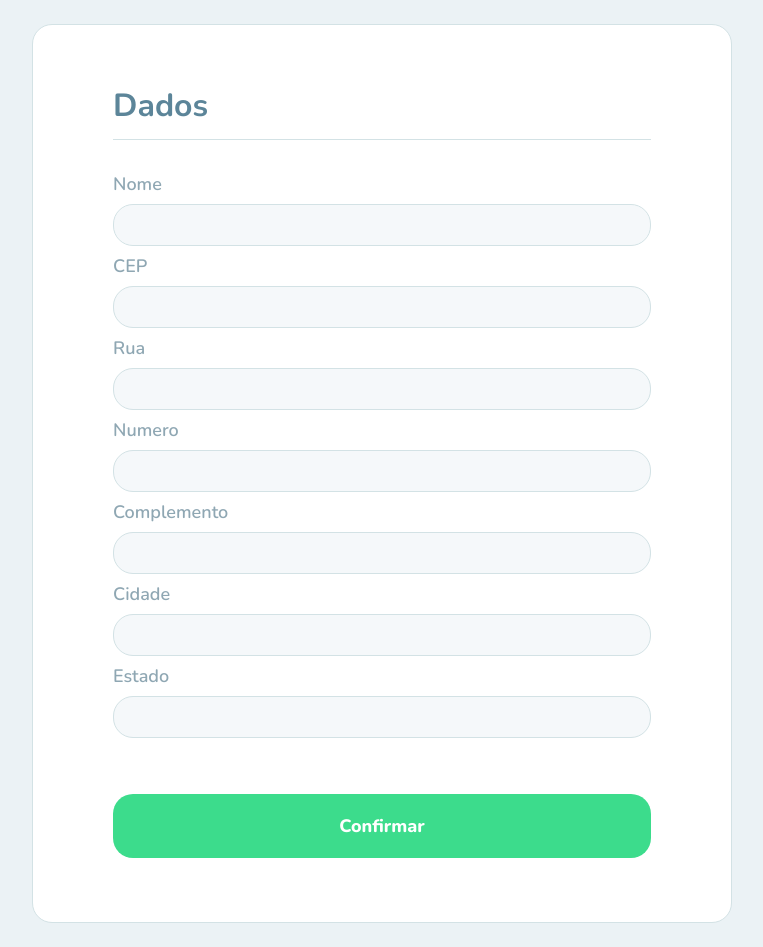
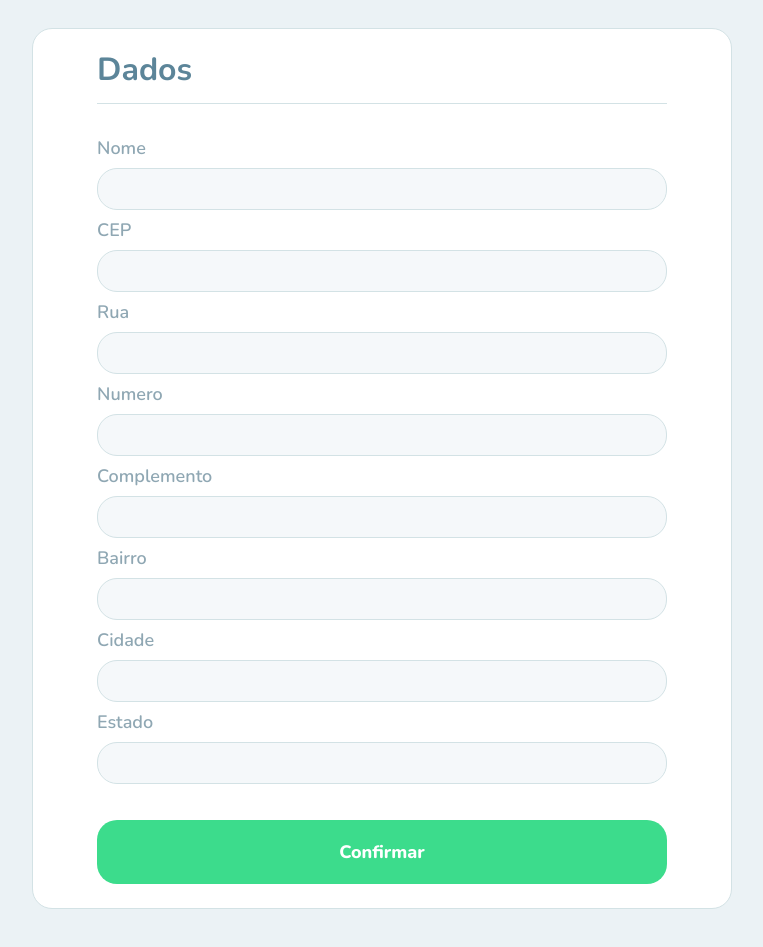
Before and after one commit to lucasfdcampos/tag-maker-correios, a React (Create React App) app: page / in a window 1280 px wide. Shown: the whole page, without its empty margins (258-1021 px from the left). Built offline with nearby package versions, Linux system fonts and the light colour scheme.

Commit message:
feat: Add neighborhood. Update styles.

```diff
--- a/src/pages/CreateTag.tsx
+++ b/src/pages/CreateTag.tsx
@@ -37,6 +37,11 @@ function CreateTag() {
             </div>
 
             <div className="input-block">
+              <label htmlFor="bairro">Bairro</label>
+              <input id="bairro" />
+            </div>
+
+            <div className="input-block">
               <label htmlFor="cidade">Cidade</label>
               <input id="cidade" />
             </div>
--- a/src/styles/pages/create-tag.css
+++ b/src/styles/pages/create-tag.css
@@ -8,13 +8,13 @@
 
 form.create-tag-form {
   width: 700px;
-  margin: 24px auto;
+  margin: 28px auto;
 
   background: #ffffff;
   border: 1px solid #d3e2e5;
   border-radius: 20px;
 
-  padding: 64px 80px;
+  padding: 24px 64px;
 
   overflow: hidden;
 }
@@ -73,7 +73,7 @@ form.create-tag-form .input-block input {
 }
 
 form.create-tag-form button.confirm-button {
-  margin-top: 56px;
+  margin-top: 36px;
 
   width: 100%;
   height: 64px;
```
